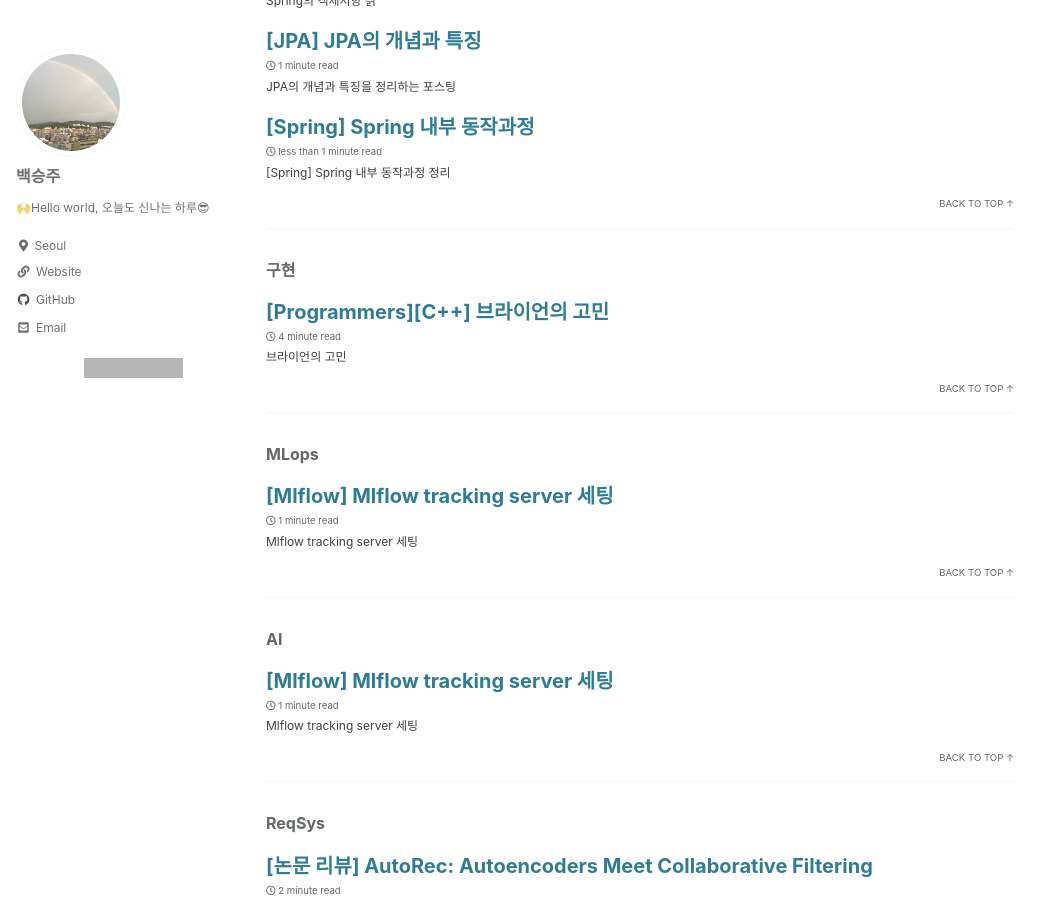
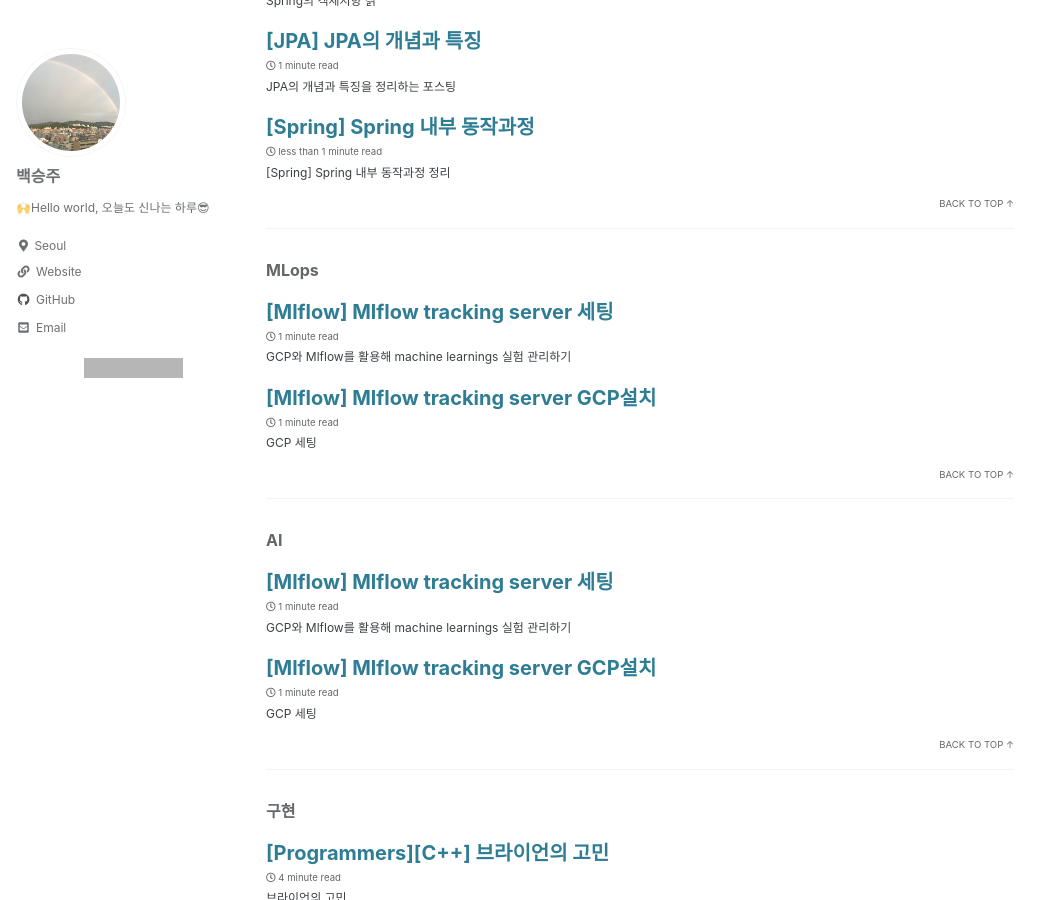
Before and after one commit to halucinor/halucinor.github.io, a Jekyll site: the page built from _pages/tag-archive.md, in a window 1280 px wide and 900 px high, scrolled down 722 px. Shown: the whole window, without its empty margins (0-1060 px from the left). Built offline with Jekyll 4.4.1, drawn with Linux system fonts in a browser that asks for light colours; cached includes are drawn as plain includes; some of the changed lines change nothing that is shown; grey boxes are pictures that could not be loaded.

Commit message:
[upload] mlflow 설정 방법 포스팅

````diff
--- a/_posts/MLops/2022-03-22-1.md
+++ b/_posts/MLops/2022-03-22-1.md
@@ -1,6 +1,6 @@
 ---
-    title : "[Mlflow] Mlflow tracking server 세팅"
-    excerpt: "Mlflow tracking server 세팅"
+    title : "[Mlflow] Mlflow tracking server GCP설치"
+    excerpt: "GCP 세팅"
     toc : true
     toc_sticky : true
     toc_label : "목차"
--- /dev/null
+++ b/_posts/MLops/2022-04-11-mlflow_tracking_server.md
@@ -0,0 +1,109 @@
+---
+    title : "[Mlflow] Mlflow tracking server 세팅"
+    excerpt: "GCP와 Mlflow를 활용해 machine learnings  실험 관리하기"
+    toc : true
+    toc_sticky : true
+    toc_label : "목차"
+    classes: wide
+    categories :
+     - Mlflow
+    tag :
+     - MLops
+     - AI
+---
+
+## MLflow Tracking Server 정보
+- MLflow는 Machine Learning 실험의 관리를 위한 정보를 기록하고 관련된 파일들을 저장, 관리하는 서버의 기능을 수행할 수 있다.
+MLflow Tracking 기능을 통해 실험 관리를 위해서는 서버, 클라이언트, Artifact 버킷 세가지 환경을 다음과 같이 세팅해야한다.
+
+![image](https://mlflow.org/docs/latest/_images/scenario_6.png)
+
+- Mlflow Tracking 서버를 설정하는 환경 시나리오 6에서는 Remost Host(서버)를 **프록시 서버**로 활용하여 **artifact bucket**에 실험에 관련된 파일을 저장하고 **서버 내장 DB**를 활용하여 실험 로그(parameter, model, log ..)를 관리한다.
+
+- 클라이언트에서는 Tracking Server uri를 통해 서버와 연결, 로깅 파라미터를 지정한다.
+
+## 서버 세팅과정
+
+1. 서버에 mlflow를 설치한다.
+> **pip install mlflow==1.24** # 이전 버전에는 tracking server에 관련된 버그가 있음
+
+2. Google Cloud Auth 패키지 설치
+> pip install google-cloud-storage
+
+3. 서버에 artifact 리소스에 접근할 수 있는 서비스 계정 키(IAM)를 등록한다.
+
+    3.1 IAM 키 발급
+    - 참고
+        https://turtle1000.tis-tory.com/78
+
+    3.2 키를 VM 서버로 이동 후 다음 명령어 실행
+    - VM 서버에서 다음 명령어 실행(환경변수 등록)
+    > export GOOGLE_APPLICATION_CREDENTIALS="/path/to/keyfile.json"
+
+4. GCP 버킷 생성
+Artifact bucket을 생성한다.
+- 참고
+    https://brunch.co.kr/@topasvga/785
+
+5. 다음 명령어를 Virtual Machine에서 입력하여 Tracking Server 실행한다.
+> mlflow server \--backend-store-uri <`db uri`> \--artifacts-destination <`artifact uri`> artifacts --serve-artifacts \--host 0.0.0.0 --port 5000
+
+
+## 서버에 Tracking 하는 방법(클라이언트 코드)
+- 실험을 진행하는 클라이언트에 mlflow 설치
+> pip install mlflow
+
+1. Tracking 서버 uri 및 실험 명칭 세팅
+서버 정보와 실험 명칭을 세팅한다.
+```code
+mlflow.set_tracking_uri(<SERVER_URI>) #
+mlflow.set_experiment(<EXPRIMENT_NAME>) # 실험 이름(ex : DeepFM)
+```
+
+2. 기록할 Parameter 설정
+실험에 사용한 hyperparameter를 기록할 수 있다.
+- mlflow.log_param(string, string)
+
+- 참고
+```code
+    mlflow.log_param("seed", args.seed)
+    mlflow.log_param("epochs", args.epochs)
+    mlflow.log_param("batch_size", args.batch_size)
+    ...
+```
+
+3. mlflow 실험 시작 및 matric 기록
+
+`with mlflow.start_run()` 으로 실험을 시작할 수 있다.
+- with block 안에 train block과 valid block을 넣는다
+- mlflow.log_metrics(dict, int) 으로 step마다 matric 기록 가능
+
+- 참고
+```code
+    with mlflow.start_run() as run:
+        #train block
+        #train 관련 코드 입력
+        mlflow.log_metrics(
+            <dict>, # 기록하고 싶은 matric((ex : loss, accuracy))
+            step    # 현재 step(epoch or train step)
+        )
+
+        #valid block
+        #validation 관련 코드
+        mlflow.log_metrics(
+            <dict>, # 기록하고 싶은 matric((ex : loss, accuracy))
+            step    # 현재 step(epoch or train step)
+        )
+```
+
+4. Artifacts 저장
+기타 파일(모델, log 파일 등)은 `mlflow.log_artifact` 함수로 저장할 수 있다.
+`with mlflow.start_run()` 블럭 내부에서 validation 이 끝난 후 모델을 저장한다
+```code
+    with mlflow.start_run() as run:
+        #Artifact 파일 저장
+        mlflow.log_artifact(<Artifact path>) #저장할 Artifact의 경로 지정
+
+        #Artifact 폴더 저장
+        mlflow.log_artifacts(<Artifact folder path>) #저장할 폴더를 지정하여 폴더 내 모든 파일을 저장할 수 있음
+```
````
